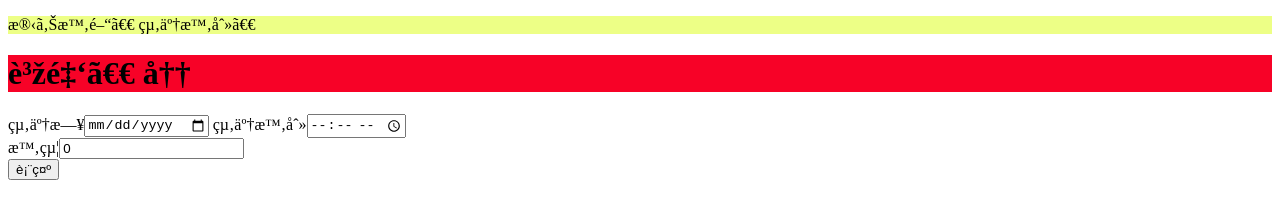
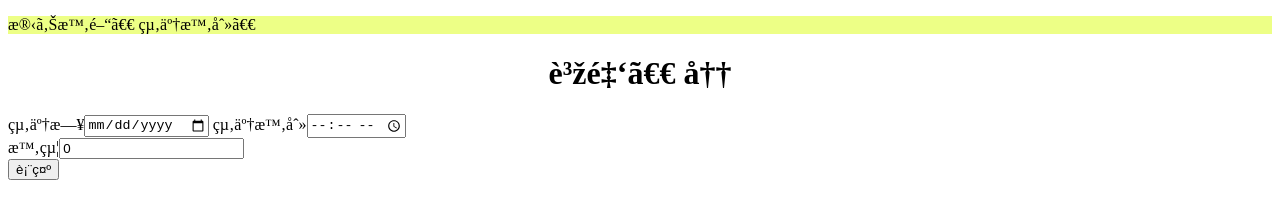
Before and after one commit to senda287/senda.timer_app, a plain HTML site: page index.html in a window 1280 px wide. Drawn offline with Linux system fonts and the light colour scheme.

Commit message:
Update style.css

```diff
--- a/style.css
+++ b/style.css
@@ -1,5 +1,5 @@
 h1{
-    background-color: rgb(247,2,39);
+    text-align: center;
 }
 
 p{
```
